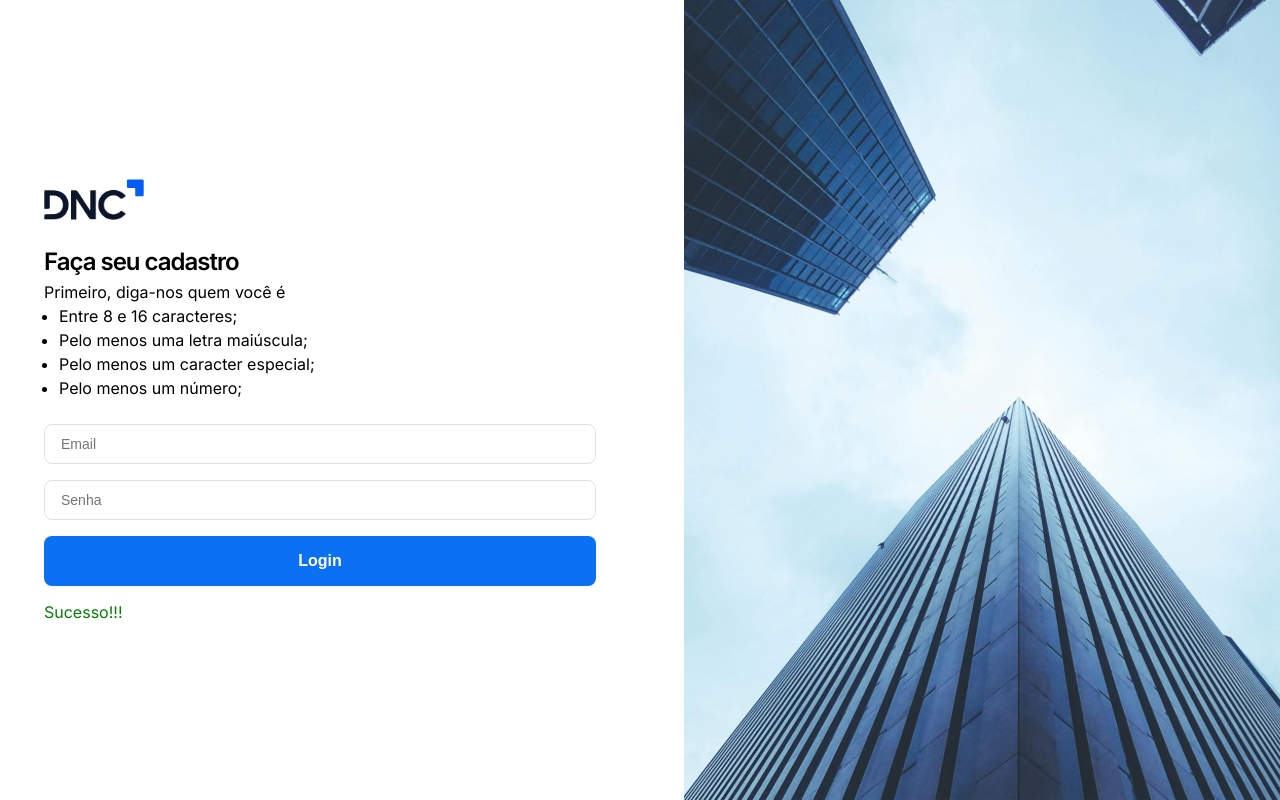
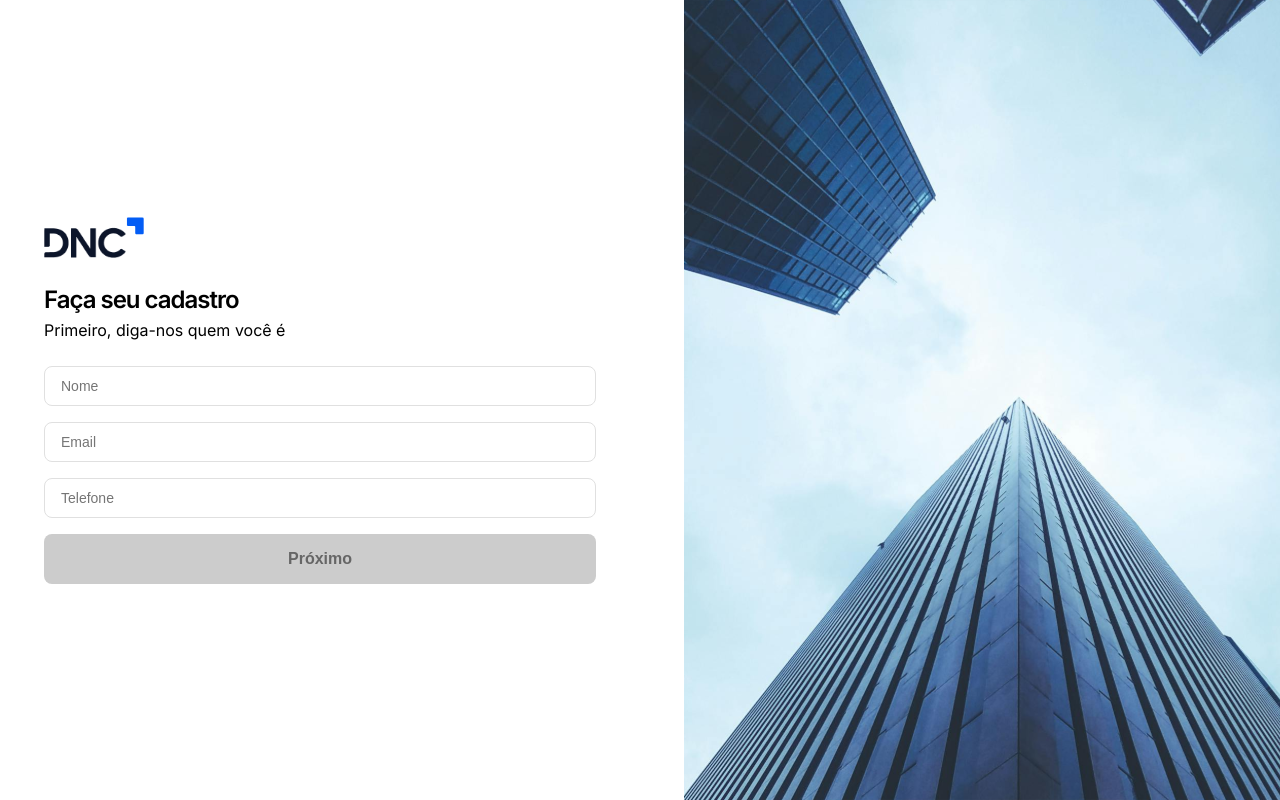
Before and after one commit to yuribalboa/sales-dashboard, a React (Vite) app: page /cadastro in a window 1280 px wide. Shown: the top 800 px of the page. Built offline with nearby package versions, Linux system fonts and the light colour scheme.

Commit message:
create profile flow (sem conexao com a API)

```diff
--- a/package.json
+++ b/package.json
@@ -13,6 +13,7 @@
     "@emotion/react": "^11.13.3",
     "@emotion/styled": "^11.13.0",
     "@mui/material": "^6.1.4",
+    "@reduxjs/toolkit": "^2.3.0",
     "@types/js-cookie": "^3.0.6",
     "@types/styled-components": "^5.1.34",
     "axios": "^1.7.7",
@@ -22,6 +23,7 @@
     "react": "^18.3.1",
     "react-chartjs-2": "^5.2.0",
     "react-dom": "^18.3.1",
+    "react-redux": "^9.1.2",
     "react-router-dom": "^6.26.2",
     "styled-components": "^6.1.13"
   },
--- a/src/hooks/useFormValidation.ts
+++ b/src/hooks/useFormValidation.ts
@@ -17,7 +17,18 @@
         return /\S+@\S+\.\S+/.test(String(formValues[index]))
       }
       if (input.type === 'password') {
-        return String(formValues[index]).length > 7
+        const password = String(value)
+        const hasCorrectLenght = password.length >= 8 && password.length <= 16
+        const hasUppercaseLetter = /[A-Z]/.test(password)
+        const hasSpecialCharacter = /[!@#$%^&*(),.?":{}|<>]/.test(password)
+        const hasNumber = /\d/.test(password)
+
+        return (
+          hasCorrectLenght &&
+          hasUppercaseLetter &&
+          hasSpecialCharacter &&
+          hasNumber
+        )
       }
       return true
     })
--- a/src/main.tsx
+++ b/src/main.tsx
@@ -1,14 +1,18 @@
 import { AppThemeProvider } from './contexts/AppThemeContext.tsx'
 import { GlobalStyle } from './styles/'
+import { Provider } from 'react-redux'
 import App from './App.tsx'
 import React from 'react'
 import ReactDOM from 'react-dom/client'
+import store from './redux/index.ts'
 
 ReactDOM.createRoot(document.getElementById('root')!).render(
   <React.StrictMode>
-    <AppThemeProvider>
-      <GlobalStyle />
-      <App />
-    </AppThemeProvider>
+    <Provider store={store}>
+      <AppThemeProvider>
+        <GlobalStyle />
+        <App />
+      </AppThemeProvider>
+    </Provider>
   </React.StrictMode>
 )
--- a/src/pages/Login.tsx
+++ b/src/pages/Login.tsx
@@ -1,3 +1,4 @@
+/* eslint-disable react-hooks/exhaustive-deps */
 import { ChangeEvent, useEffect } from 'react'
 import { useNavigate } from 'react-router-dom'
 import { jwtDecode } from 'jwt-decode'
@@ -13,6 +14,10 @@
   Logo,
 } from '@/components'
 
+//REDUX
+import { useSelector } from 'react-redux'
+import { RootState } from '@/redux'
+
 //HOOKS
 import { useFormValidation, usePost } from '@/hooks'
 
@@ -24,6 +29,9 @@
 
 function Login() {
   const navigate = useNavigate()
+  const { email, message } = useSelector(
+    (state: RootState) => state.createProfile
+  )
   const inputs = [
     { type: 'email', placeholder: 'Email' },
     { type: 'password', placeholder: 'Senha' },
@@ -36,7 +44,7 @@
   const { formValues, formValid, handleChange } = useFormValidation(inputs)
 
   const handleMessage = (): MessageProps => {
-    if (!error) return { msg: '', type: 'success' }
+    if (!error) return { msg: message ?? '', type: 'success' }
     switch (error) {
       case 401:
         return {
@@ -70,6 +78,12 @@
 
     if (Cookies.get('Authorization')) navigate('/home')
   }, [data, navigate])
+
+  useEffect(() => {
+    if (email) {
+      handleChange(0, email)
+    }
+  }, [email])
 
   return (
     <>
--- a/src/pages/Registration.tsx
+++ b/src/pages/Registration.tsx
@@ -1,3 +1,8 @@
+/* eslint-disable react-hooks/exhaustive-deps */
+import { ChangeEvent, useEffect } from 'react'
+import { useNavigate } from 'react-router-dom'
+
+// COMPONENTS
 import { Box, Container, Grid } from '@mui/material'
 import {
   BannerImage,
@@ -9,7 +14,79 @@
 } from '@/components'
 import { pxToRem } from '@/assets/utils'
 
+//HOOKS
+import { useFormValidation, usePost } from '@/hooks'
+
+//REDUX
+import { useDispatch, useSelector } from 'react-redux'
+import { RootState } from '@/redux'
+import { setProfileData, setMessage } from '@/redux/slices/createProfile'
+
+//TYPES
+import { CreateProfileData, InputProps } from '@/types'
+
 function Registration() {
+  const dispatch = useDispatch()
+  const navigate = useNavigate()
+  const { email } = useSelector((state: RootState) => state.createProfile)
+
+  const { data, loading, error, postData } = usePost<string, CreateProfileData>(
+    'profile/create'
+  )
+
+  // FORM STEP1
+  const step1Inputs: InputProps[] = [
+    { name: 'name', type: 'text', placeholder: 'Nome', required: true },
+    { name: 'email', type: 'email', placeholder: 'Email' },
+    { name: 'phone', type: 'tel', placeholder: 'Telefone', required: true },
+  ]
+
+  const handleStep1 = (e: React.FormEvent) => {
+    e.preventDefault()
+    dispatch(
+      setProfileData({
+        email: String(step1FormValues[1]),
+      })
+    )
+  }
+
+  const {
+    formValues: step1FormValues,
+    formValid: step1FormValid,
+    handleChange: step1FormHandleChange,
+  } = useFormValidation(step1Inputs)
+
+  // FORM STEP2
+  const step2Inputs: InputProps[] = [{ type: 'password', placeholder: 'Senha' }]
+
+  const handleStep2 = async (e: React.FormEvent) => {
+    e.preventDefault()
+    await postData({
+      name: String(step1FormValues[0]),
+      email: String(step1FormValues[1]),
+      phone: String(step1FormValues[2]),
+      password: String(step2FormValues[0]),
+    })
+  }
+
+  const {
+    formValues: step2FormValues,
+    formValid: step2FormValid,
+    handleChange: step2FormHandleChange,
+  } = useFormValidation(step2Inputs)
+
+  const handleStepInputs = email ? step2Inputs : step1Inputs
+
+  useEffect(() => {
+    if (data !== null) {
+      dispatch(setMessage('Usuario criado com sucesso!'))
+      navigate('/')
+    } else if (error)
+      alert(
+        `Não foi possível realizar a operação. Entre em contato com nosso suporte (${error})`
+      )
+  }, [data, error, navigate])
+
   return (
     <>
       <Box>
@@ -26,28 +103,53 @@
               </Box>
 
               <Box sx={{ marginBottom: pxToRem(24) }}>
-                <StyledH1>Faça seu cadastro</StyledH1>
-                <StyledP>Primeiro, diga-nos quem você é</StyledP>
+                <StyledH1>
+                  {email ? 'Defina sua senha' : 'Faça seu cadastro'}
+                </StyledH1>
+                <StyledP>
+                  {email
+                    ? 'Sua senha deve ter:'
+                    : 'Primeiro, diga-nos quem você é'}
+                </StyledP>
+                {email && (
                   <StyledUl>
                     <li>Entre 8 e 16 caracteres;</li>
                     <li>Pelo menos uma letra maiúscula;</li>
                     <li>Pelo menos um caracter especial;</li>
                     <li>Pelo menos um número;</li>
                   </StyledUl>
+                )}
               </Box>
 
               <FormComponent
-                inputs={[
-                  { type: 'email', placeholder: 'Email' },
-                  { type: 'password', placeholder: 'Senha' },
+                inputs={handleStepInputs.map((input, index) => ({
+                  type: input.type,
+                  placeholder: input.placeholder,
+                  value: email
+                    ? step2FormValues[index] || ''
+                    : step1FormValues[index] || '',
+                  onChange: (e: ChangeEvent<HTMLInputElement>) =>
+                    email
+                      ? step2FormHandleChange(
+                          index,
+                          (e.target as HTMLInputElement).value
+                        )
+                      : step1FormHandleChange(
+                          index,
+                          (e.target as HTMLInputElement).value
+                        ),
+                }))}
+                buttons={[
+                  {
+                    className: 'primary',
+                    disabled: email
+                      ? !step2FormValid || loading
+                      : !step1FormValid,
+                    onClick: email ? handleStep2 : handleStep1,
+                    type: 'submit',
+                    children: email ? 'Enviar' : 'Próximo',
+                  },
                 ]}
-                buttons={[
-                  { className: 'primary', type: 'submit', children: 'Login' },
-                ]}
-                message={{
-                  msg: 'Sucesso!!!',
-                  type: 'success',
-                }}
               />
             </Container>
           </Grid>
--- /dev/null
+++ b/src/redux/index.ts
@@ -0,0 +1,13 @@
+import { configureStore } from '@reduxjs/toolkit'
+import createProfileReducer from './slices/createProfile'
+
+const store = configureStore({
+  reducer: {
+    createProfile: createProfileReducer,
+  },
+})
+
+export type RootState = ReturnType<typeof store.getState>
+export type AppDispatch = typeof store.dispatch
+
+export default store
--- /dev/null
+++ b/src/redux/slices/createProfile.ts
@@ -0,0 +1,28 @@
+import { createSlice, PayloadAction } from '@reduxjs/toolkit'
+import { CreateProfileData } from '@/types'
+
+const initialState: Omit<CreateProfileData, 'name' | 'phone' | 'password'> = {
+  email: '',
+  message: null,
+}
+
+const profileSlice = createSlice({
+  name: 'profile',
+  initialState,
+  reducers: {
+    setProfileData: (
+      state,
+      action: PayloadAction<
+        Omit<CreateProfileData, 'name' | 'phone' | 'password'>
+      >
+    ) => {
+      state.email = action.payload.email
+    },
+    setMessage: (state, action: PayloadAction<string>) => {
+      state.message = action.payload
+    },
+  },
+})
+
+export const { setProfileData, setMessage } = profileSlice.actions
+export default profileSlice.reducer
```
Also changed, not shown: src/types/profileData.d.ts (+8 -0 lines), 1 other file (tests, documents, lock files or other folders). Lines whose indentation alone changed are shown as unchanged.
